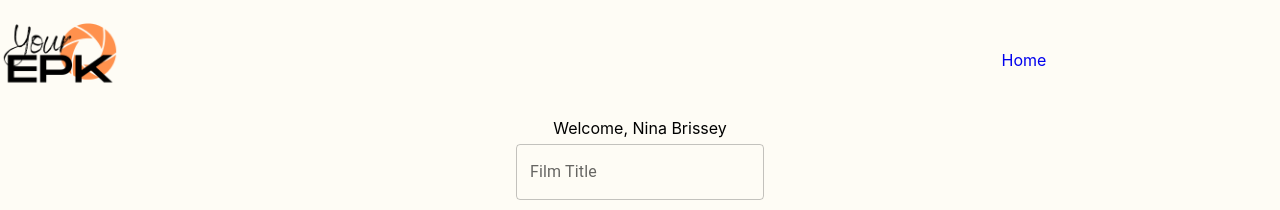
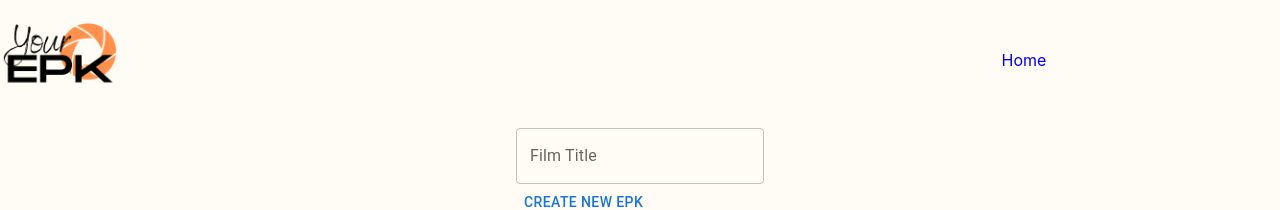
Before and after one commit to ninabrissey/your-epk, a React (Create React App) app: page /dashboard/1 in a window 1280 px wide. Shown: the top 210 px of the page. Built offline with nearby package versions, Linux system fonts and the light colour scheme; no server answers.

Commit message:
Remove user greeting

```diff
--- a/src/components/pages/DashboardPage/Dashboard/Dashboard.tsx
+++ b/src/components/pages/DashboardPage/Dashboard/Dashboard.tsx
@@ -32,7 +32,6 @@ const Dashboard = ({ id, currUser }: IUser) => {
     <div>
       <Navigation />
       <main className='edit-main'>
-        <h2>{`Welcome, ${currUser.first_name} ${currUser.last_name}`}</h2>
         <TitleForm allFilms={allFilms} id={id} setAllFilms={setAllFilms} />
         <EPKContainer allFilms={allFilms} setAllFilms={setAllFilms} />
       </main>
```
